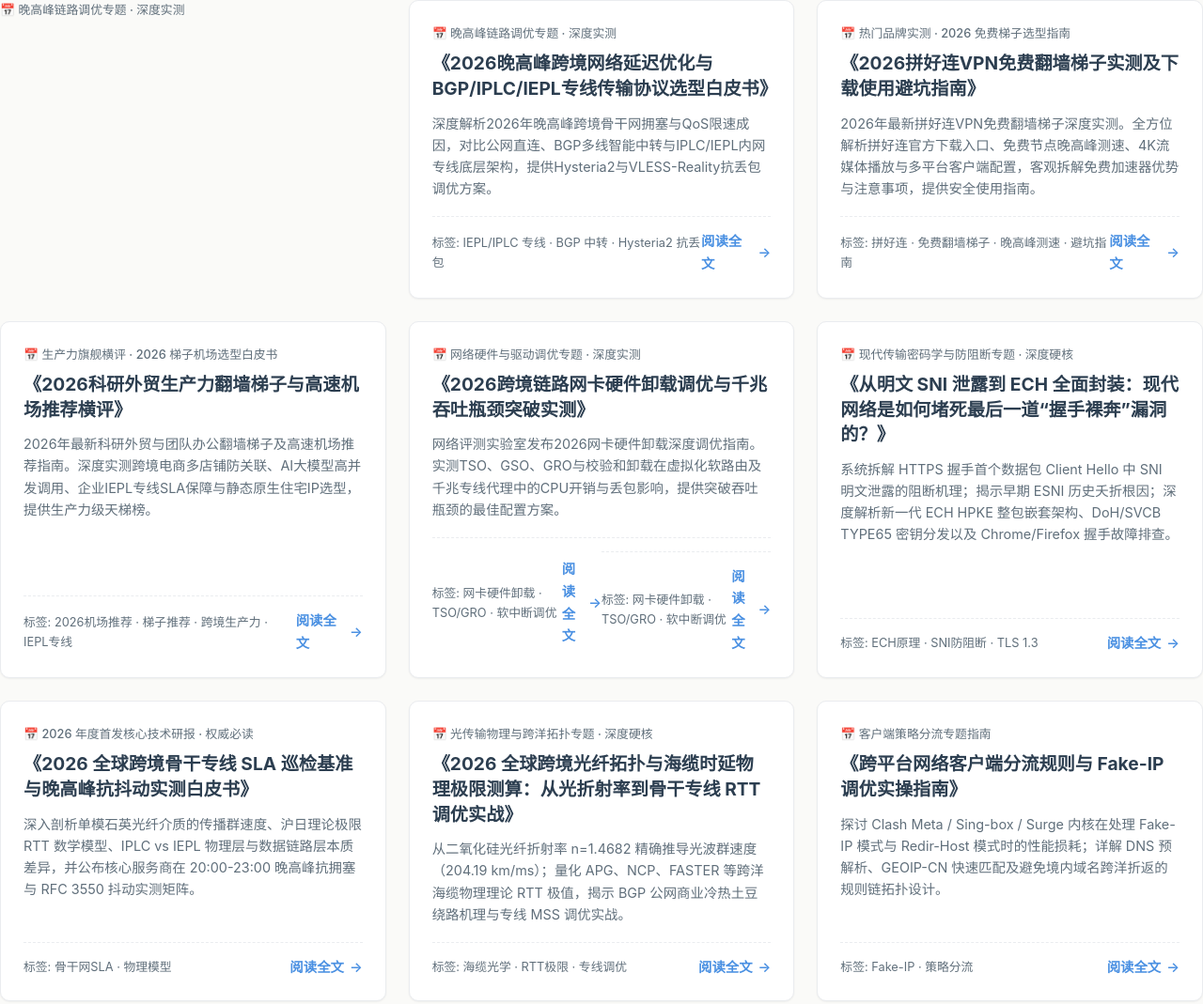
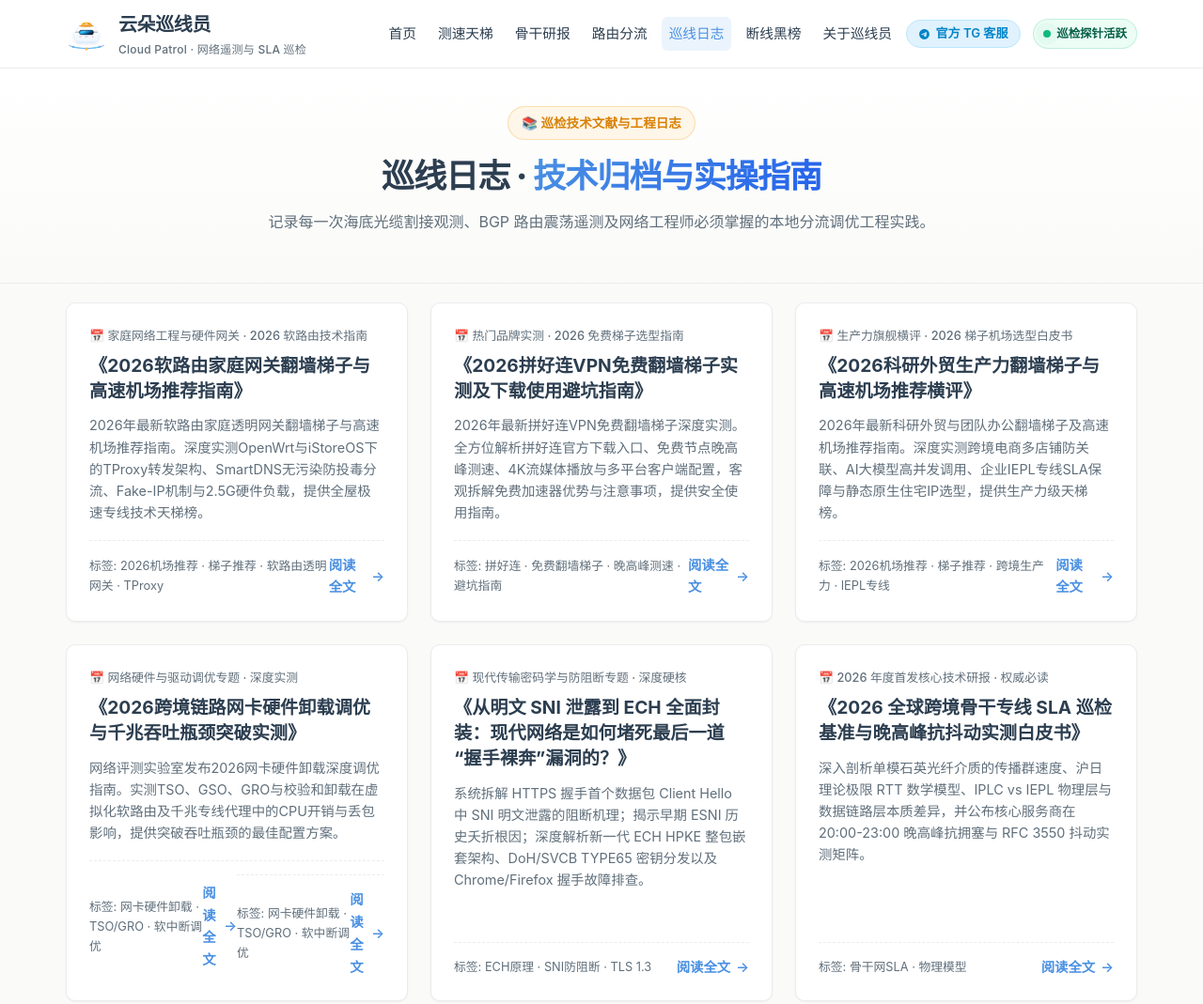
Before and after one commit to zs350235495-ui/xunxianyun, a website: page blog.html in a window 1280 px wide. Shown: the top 1069 px of the page at 94% size. Drawn offline with Linux system fonts and the light colour scheme.

Commit message:
revert(blog): restore clean original blog.html at 65e29dc

```diff
--- a/blog.html
+++ b/blog.html
@@ -934,187 +934,179 @@ code.inline-code {
 }
   </style>
 
-      <div class="report-grid">
-        <!-- 2026晚高峰跨境网络延迟优化与BGP/IPLC/IEPL专线传输协议选型白皮书 -->
-      <div class="report-date">📅 晚高峰链路调优专题 · 深度实测</div>
+  <script type="application/ld+json">
+  {
+    "@context": "https://schema.org",
+    "@graph": [
+      {
+        "@type": "Blog",
+        "@id": "https://xunxianyuan.org/blog.html#blog",
+        "url": "https://xunxianyuan.org/blog.html",
+        "name": "巡线日志 - 云朵巡线员",
+        "description": "跨境网络工程深度技术日志与研报归档",
+        "inLanguage": "zh-CN",
+        "dateModified": "2026-10-25T18:40:00+08:00",
+        "publisher": {
+          "@type": "Organization",
+          "name": "云朵巡线员技术实验室",
+          "logo": {
+            "@type": "ImageObject",
+            "url": "https://xunxianyuan.org/assets/images/logo.svg"
+          }
+        }
+      },
+      {
+        "@type": "BreadcrumbList",
+        "@id": "https://xunxianyuan.org/blog.html#breadcrumb",
+        "itemListElement": [
+          { "@type": "ListItem", "position": 1, "name": "首页", "item": "https://xunxianyuan.org/index.html" },
+          { "@type": "ListItem", "position": 2, "name": "巡线日志", "item": "https://xunxianyuan.org/blog.html" }
+        ]
+      }
+    ]
+  }
+  </script>
+</head>
+<body>
 
-      <!-- 2026软路由家庭网关翻墙梯子与高速机场推荐指南 -->
-        <article class="report-card">
-          <div class="report-date">📅 晚高峰链路调优专题 · 深度实测</div>
-          <h3 class="report-title">
-            <a href="./articles/bgp-iepl-latency-optimization-protocol-guide-2026.html" style="color: var(--color-text-main);">《2026晚高峰跨境网络延迟优化与BGP/IPLC/IEPL专线传输协议选型白皮书》</a>
-          </h3>
-          <p class="report-excerpt">
-            深度解析2026年晚高峰跨境骨干网拥塞与QoS限速成因，对比公网直连、BGP多线智能中转与IPLC/IEPL内网专线底层架构，提供Hysteria2与VLESS-Reality抗丢包调优方案。
-          </p>
-          <div style="margin-top: auto; padding-top: 14px; border-top: 1px dashed var(--color-border); display: flex; justify-content: space-between; align-items: center;">
-            <span style="font-size: 0.8rem; color: var(--color-text-muted);">标签: IEPL/IPLC 专线 · BGP 中转 · Hysteria2 抗丢包</span>
-            <a href="./articles/bgp-iepl-latency-optimization-protocol-guide-2026.html" class="report-link-btn">阅读全文 <span>→</span></a>
-          </div>
-        </article>
-        <!-- 2026拼好连VPN免费翻墙梯子实测及下载使用避坑指南 -->
-        <article class="report-card">
-          <div class="report-date">📅 热门品牌实测 · 2026 免费梯子选型指南</div>
-          <h3 class="report-title">
-            <a href="./articles/bgp-iepl-latency-optimization-protocol-guide-2026.html" style="color: var(--color-text-main);">《2026拼好连VPN免费翻墙梯子实测及下载使用避坑指南》</a>
-          </h3>
-          <p class="report-excerpt">
-            2026年最新拼好连VPN免费翻墙梯子深度实测。全方位解析拼好连官方下载入口、免费节点晚高峰测速、4K流媒体播放与多平台客户端配置，客观拆解免费加速器优势与注意事项，提供安全使用指南。
-          </p>
-          <div style="margin-top: auto; padding-top: 14px; border-top: 1px dashed var(--color-border); display: flex; justify-content: space-between; align-items: center;">
-            <span style="font-size: 0.8rem; color: var(--color-text-muted);">标签: 拼好连 · 免费翻墙梯子 · 晚高峰测速 · 避坑指南</span>
-            <a href="./articles/bgp-iepl-latency-optimization-protocol-guide-2026.html" class="report-link-btn">阅读全文 <span>→</span></a>
-          </div>
-        </article>
 
-        <!-- 2026科研外贸生产力翻墙梯子与高速机场推荐横评 -->
-        <article class="report-card">
-          <div class="report-date">📅 生产力旗舰横评 · 2026 梯子机场选型白皮书</div>
-          <h3 class="report-title">
-            <a href="./articles/bgp-iepl-latency-optimization-protocol-guide-2026.html" style="color: var(--color-text-main);">《2026科研外贸生产力翻墙梯子与高速机场推荐横评》</a>
-          </h3>
-          <p class="report-excerpt">
-            2026年最新科研外贸与团队办公翻墙梯子及高速机场推荐指南。深度实测跨境电商多店铺防关联、AI大模型高并发调用、企业IEPL专线SLA保障与静态原生住宅IP选型，提供生产力级天梯榜。
-          </p>
-          <div style="margin-top: auto; padding-top: 14px; border-top: 1px dashed var(--color-border); display: flex; justify-content: space-between; align-items: center;">
-            <span style="font-size: 0.8rem; color: var(--color-text-muted);">标签: 2026机场推荐 · 梯子推荐 · 跨境生产力 · IEPL专线</span>
-            <a href="./articles/bgp-iepl-latency-optimization-protocol-guide-2026.html" class="report-link-btn">阅读全文 <span>→</span></a>
-          </div>
-        </article>
+  <!-- 顶部导航栏 -->
+  <header class="site-header">
+    <div class="container header-inner">
+      <a href="./index.html" class="site-brand">
+        <div class="brand-logo">
+          <svg xmlns="http://www.w3.org/2000/svg" viewBox="0 0 512 512" width="100%" height="100%">
+  <defs>
+    <linearGradient id="cloudGrad" x1="0%" y1="0%" x2="0%" y2="100%">
+      <stop offset="0%" stop-color="#FFFFFF"/>
+      <stop offset="85%" stop-color="#F0F7FF"/>
+      <stop offset="100%" stop-color="#D9EBFC"/>
+    </linearGradient>
+    <linearGradient id="helmetGrad" x1="0%" y1="0%" x2="100%" y2="100%">
+      <stop offset="0%" stop-color="#FBBF24"/>
+      <stop offset="40%" stop-color="#F5A623"/>
+      <stop offset="100%" stop-color="#D97706"/>
+    </linearGradient>
+    <linearGradient id="visorGrad" x1="0%" y1="0%" x2="100%" y2="50%">
+      <stop offset="0%" stop-color="#0284C7"/>
+      <stop offset="35%" stop-color="#38BDF8"/>
+      <stop offset="70%" stop-color="#0369A1"/>
+      <stop offset="100%" stop-color="#0F172A"/>
+    </linearGradient>
+    <linearGradient id="fiberGrad" x1="0%" y1="0%" x2="100%" y2="0%">
+      <stop offset="0%" stop-color="#2563EB" stop-opacity="0.2"/>
+      <stop offset="20%" stop-color="#38BDF8"/>
+      <stop offset="50%" stop-color="#60A5FA"/>
+      <stop offset="80%" stop-color="#38BDF8"/>
+      <stop offset="100%" stop-color="#2563EB" stop-opacity="0.2"/>
+    </linearGradient>
+    <radialGradient id="pulseGlow" cx="50%" cy="50%" r="50%">
+      <stop offset="0%" stop-color="#FFFFFF"/>
+      <stop offset="30%" stop-color="#38BDF8"/>
+      <stop offset="70%" stop-color="#4A90E2" stop-opacity="0.6"/>
+      <stop offset="100%" stop-color="#4A90E2" stop-opacity="0"/>
+    </radialGradient>
+    <radialGradient id="accentPulse" cx="50%" cy="50%" r="50%">
+      <stop offset="0%" stop-color="#FFFBEB"/>
+      <stop offset="40%" stop-color="#F5A623"/>
+      <stop offset="100%" stop-color="#D97706" stop-opacity="0"/>
+    </radialGradient>
+    <filter id="softShadow" x="-10%" y="-10%" width="125%" height="125%">
+      <feDropShadow dx="0" dy="12" stdDeviation="16" flood-color="#1E3A8A" flood-opacity="0.12"/>
+    </filter>
+    <filter id="glowFilter" x="-30%" y="-30%" width="160%" height="160%">
+      <feGaussianBlur stdDeviation="6" result="blur"/>
+      <feComposite in="SourceGraphic" in2="blur" operator="over"/>
+    </filter>
+  </defs>
+  <path d="M 40 400 C 140 450, 372 450, 472 400" fill="none" stroke="#CBD5E1" stroke-width="14" stroke-linecap="round" opacity="0.5"/>
+  <path d="M 40 400 C 140 450, 372 450, 472 400" fill="none" stroke="url(#fiberGrad)" stroke-width="8" stroke-linecap="round" filter="url(#glowFilter)"/>
+  <g filter="url(#softShadow)">
+    <path d="M 170 370 L 342 370 A 64 64 0 0 0 406 306 A 54 54 0 0 0 380 220 A 72 72 0 0 0 320 160 A 88 88 0 0 0 192 160 A 72 72 0 0 0 132 220 A 54 54 0 0 0 106 306 A 64 64 0 0 0 170 370 Z" fill="url(#cloudGrad)" stroke="#C8DFF5" stroke-width="3" stroke-linejoin="round"/>
+  </g>
+  <g id="safetyHelmet">
+    <path d="M 186 160 C 186 96, 326 96, 326 160 Z" fill="url(#helmetGrad)"/>
+    <path d="M 251 102 C 251 102, 256 125, 256 160 C 256 125, 261 102, 261 102 Z" fill="#FDE68A" opacity="0.8"/>
+    <path d="M 200 148 Q 256 138 312 148" fill="none" stroke="#FFFFFF" stroke-width="5" stroke-linecap="round" opacity="0.75"/>
+    <path d="M 166 160 C 166 150, 346 150, 346 160 C 346 172, 166 172, 166 160 Z" fill="#D97706"/>
+    <path d="M 172 160 C 172 153, 340 153, 340 160 C 340 166, 172 166, 172 160 Z" fill="#F5A623"/>
+    <circle cx="256" cy="132" r="10" fill="#FFFFFF" opacity="0.95"/>
+    <path d="M 257 124 L 251 133 L 255 133 L 254 140 L 261 131 L 257 131 Z" fill="#F5A623"/>
+  </g>
+  <g id="techVisor">
+    <path d="M 124 235 C 130 230, 382 230, 388 235" fill="none" stroke="#475569" stroke-width="6" stroke-linecap="round"/>
+    <rect x="168" y="210" width="176" height="58" rx="26" fill="#1E293B" stroke="#0F172A" stroke-width="3"/>
+    <rect x="174" y="215" width="164" height="48" rx="22" fill="url(#visorGrad)"/>
+    <path d="M 184 222 L 230 222" stroke="#FFFFFF" stroke-width="2.5" stroke-linecap="round" opacity="0.8"/>
+    <circle cx="242" cy="222" r="2" fill="#FFFFFF" opacity="0.8"/>
+    <circle cx="256" cy="239" r="12" fill="none" stroke="#38BDF8" stroke-width="1.5" stroke-dasharray="3,3" opacity="0.75"/>
+    <circle cx="256" cy="239" r="3" fill="#38BDF8" opacity="0.9"/>
+    <path d="M 295 220 L 324 250" stroke="#FFFFFF" stroke-width="3" stroke-linecap="round" opacity="0.25"/>
+  </g>
+  <circle cx="178" cy="292" r="12" fill="#FCA5A5" opacity="0.5"/>
+  <circle cx="334" cy="292" r="12" fill="#FCA5A5" opacity="0.5"/>
+  <path d="M 242 290 Q 256 304 270 290" fill="none" stroke="#475569" stroke-width="3.5" stroke-linecap="round"/>
+  <g id="pulseNodes">
+    <circle cx="95" cy="416" r="18" fill="url(#pulseGlow)"/>
+    <circle cx="95" cy="416" r="5" fill="#FFFFFF"/>
+    <circle cx="95" cy="416" r="3" fill="#38BDF8"/>
+    <circle cx="256" cy="442" r="24" fill="url(#accentPulse)"/>
+    <circle cx="256" cy="442" r="7" fill="#FFFFFF"/>
+    <circle cx="256" cy="442" r="4" fill="#F5A623"/>
+    <circle cx="415" cy="416" r="18" fill="url(#pulseGlow)"/>
+    <circle cx="415" cy="416" r="5" fill="#FFFFFF"/>
+    <circle cx="415" cy="416" r="3" fill="#38BDF8"/>
+    <circle cx="175" cy="434" r="3.5" fill="#BAE6FD" opacity="0.9"/>
+    <circle cx="335" cy="434" r="3.5" fill="#BAE6FD" opacity="0.9"/>
+  </g>
+</svg>
+        </div>
+        <div class="brand-text">
+          <span class="brand-title">云朵巡线员</span>
+          <span class="brand-tagline">Cloud Patrol · 网络遥测与 SLA 巡检</span>
+        </div>
+      </a>
 
-        <!-- 网卡硬件卸载与千兆吞吐瓶颈突破实测 -->
-        <article class="report-card">
-          <div class="report-date">📅 网络硬件与驱动调优专题 · 深度实测</div>
-          <h3 class="report-title">
-            <a href="./articles/bgp-iepl-latency-optimization-protocol-guide-2026.html" style="color: var(--color-text-main);">《2026跨境链路网卡硬件卸载调优与千兆吞吐瓶颈突破实测》</a>
-          </h3>
-          <p class="report-excerpt">
-            网络评测实验室发布2026网卡硬件卸载深度调优指南。实测TSO、GSO、GRO与校验和卸载在虚拟化软路由及千兆专线代理中的CPU开销与丢包影响，提供突破吞吐瓶颈的最佳配置方案。
-          </p>
-          <div style="margin-top: auto; padding-top: 14px; border-top: 1px dashed var(--color-border); display: flex; justify-content: space-between; align-items: center;">
-            <span style="font-size: 0.8rem; color: var(--color-text-muted);">标签: 网卡硬件卸载 · TSO/GRO · 软中断调优</span>
-            <a href="./articles/bgp-iepl-latency-optimization-protocol-guide-2026.html" class="report-link-btn">阅读全文 <span>→</span></a>
+      <nav class="site-nav">
+        <a href="./index.html" class="nav-link">首页</a>
+        <a href="./pingce.html" class="nav-link">测速天梯</a>
+        <a href="./sla-benchmark-2026.html" class="nav-link">骨干研报</a>
+        <a href="./routing.html" class="nav-link">路由分流</a>
+        <a href="./blog.html" class="nav-link active">巡线日志</a>
+        <a href="./paolu.html" class="nav-link">断线黑榜</a>
+        <a href="./about.html" class="nav-link">关于巡线员</a>
+        <a href="https://t.me/huanqiuti8899" target="_blank" rel="nofollow noopener noreferrer" class="nav-tg-btn" title="点击直达官方 Telegram 客服">
+          <svg width="13" height="13" viewBox="0 0 24 24" fill="currentColor"><path d="M12 2C6.48 2 2 6.48 2 12s4.48 10 10 10 10-4.48 10-10S17.52 2 12 2zm4.64 6.8c-.15 1.58-.8 5.42-1.13 7.19-.14.75-.42 1-.68 1.03-.58.05-1.02-.38-1.58-.75-.88-.58-1.38-.94-2.23-1.5-.99-.65-.35-1.01.22-1.59.15-.15 2.71-2.48 2.76-2.69a.2.2 0 00-.05-.18c-.06-.05-.14-.03-.21-.02-.09.02-1.49.95-4.22 2.79-.4.27-.76.41-1.08.4-.36-.01-1.04-.2-1.55-.37-.63-.2-1.12-.31-1.08-.66.02-.18.27-.36.74-.55 2.92-1.27 4.86-2.11 5.83-2.51 2.78-1.16 3.35-1.36 3.73-1.36.08 0 .27.02.39.12.1.08.13.19.14.27-.01.06.01.24 0 .38z"/></svg>
+          <span>官方 TG 客服</span>
+        </a>
+        <div class="nav-status-badge">
+          <span class="pulse-dot"></span>
+          <span>巡检探针活跃</span>
+        </div>
+      </nav>
+    </div>
+  </header>
 
-<div style="margin-top: auto; padding-top: 14px; border-top: 1px dashed var(--color-border); display: flex; justify-content: space-between; align-items: center;">
-            <span style="font-size: 0.8rem; color: var(--color-text-muted);">标签: 网卡硬件卸载 · TSO/GRO · 软中断调优</span>
-            <a href="./articles/bgp-iepl-latency-optimization-protocol-guide-2026.html" class="report-link-btn">阅读全文 <span>→</span></a>
-          </div>
-        </article>
-
-        <!-- 现代密码学与 ECH 专题 -->
-        <article class="report-card">
-          <div class="report-date">📅 现代传输密码学与防阻断专题 · 深度硬核</div>
-          <h3 class="report-title">
-            <a href="./ech-sni-client-hello.html" style="color: var(--color-text-main);">《从明文 SNI 泄露到 ECH 全面封装：现代网络是如何堵死最后一道“握手裸奔”漏洞的？》</a>
-          </h3>
-          <p class="report-excerpt">
-            系统拆解 HTTPS 握手首个数据包 Client Hello 中 SNI 明文泄露的阻断机理；揭示早期 ESNI 历史夭折根因；深度解析新一代 ECH HPKE 整包嵌套架构、DoH/SVCB TYPE65 密钥分发以及 Chrome/Firefox 握手故障排查。
-          </p>
-          <div style="margin-top: auto; padding-top: 14px; border-top: 1px dashed var(--color-border); display: flex; justify-content: space-between; align-items: center;">
-            <span style="font-size: 0.8rem; color: var(--color-text-muted);">标签: ECH原理 · SNI防阻断 · TLS 1.3</span>
-            <a href="./ech-sni-client-hello.html" class="report-link-btn">阅读全文 <span>→</span></a>
-          </div>
-        </article>
-
-        <!-- 核心白皮书 -->
-        <article class="report-card">
-          <div class="report-date">📅 2026 年度首发核心技术研报 · 权威必读</div>
-          <h3 class="report-title">
-            <a href="./sla-benchmark-2026.html" style="color: var(--color-text-main);">《2026 全球跨境骨干专线 SLA 巡检基准与晚高峰抗抖动实测白皮书》</a>
-          </h3>
-          <p class="report-excerpt">
-            深入剖析单模石英光纤介质的传播群速度、沪日理论极限 RTT 数学模型、IPLC vs IEPL 物理层与数据链路层本质差异，并公布核心服务商在 20:00-23:00 晚高峰抗拥塞与 RFC 3550 抖动实测矩阵。
-          </p>
-          <div style="margin-top: auto; padding-top: 14px; border-top: 1px dashed var(--color-border); display: flex; justify-content: space-between; align-items: center;">
-            <span style="font-size: 0.8rem; color: var(--color-text-muted);">标签: 骨干网SLA · 物理模型</span>
-            <a href="./sla-benchmark-2026.html" class="report-link-btn">阅读全文 <span>→</span></a>
-          </div>
-        </article>
-
-        <!-- 海缆时延物理极限专题 -->
-        <article class="report-card">
-          <div class="report-date">📅 光传输物理与跨洋拓扑专题 · 深度硬核</div>
-          <h3 class="report-title">
-            <a href="./undersea-cable-rtt-2026.html" style="color: var(--color-text-main);">《2026 全球跨境光纤拓扑与海缆时延物理极限测算：从光折射率到骨干专线 RTT 调优实战》</a>
-          </h3>
-          <p class="report-excerpt">
-            从二氧化硅光纤折射率 n=1.4682 精确推导光波群速度（204.19 km/ms）；量化 APG、NCP、FASTER 等跨洋海缆物理理论 RTT 极值，揭示 BGP 公网商业冷热土豆绕路机理与专线 MSS 调优实战。
-          </p>
-          <div style="margin-top: auto; padding-top: 14px; border-top: 1px dashed var(--color-border); display: flex; justify-content: space-between; align-items: center;">
-            <span style="font-size: 0.8rem; color: var(--color-text-muted);">标签: 海缆光学 · RTT极限 · 专线调优</span>
-            <a href="./undersea-cable-rtt-2026.html" class="report-link-btn">阅读全文 <span>→</span></a>
-          </div>
-        </article>
-
-        <!-- 客户端分流调优 -->
-        <article class="report-card">
-          <div class="report-date">📅 客户端策略分流专题指南</div>
-          <h3 class="report-title">
-            <a href="./routing.html" style="color: var(--color-text-main);">《跨平台网络客户端分流规则与 Fake-IP 调优实操指南》</a>
-          </h3>
-          <p class="report-excerpt">
-            探讨 Clash Meta / Sing-box / Surge 内核在处理 Fake-IP 模式与 Redir-Host 模式时的性能损耗；详解 DNS 预解析、GEOIP-CN 快速匹配及避免境内域名跨洋折返的规则链拓扑设计。
-          </p>
-          <div style="margin-top: auto; padding-top: 14px; border-top: 1px dashed var(--color-border); display: flex; justify-content: space-between; align-items: center;">
-            <span style="font-size: 0.8rem; color: var(--color-text-muted);">标签: Fake-IP · 策略分流</span>
-            <a href="./routing.html" class="report-link-btn">阅读全文 <span>→</span></a>
-          </div>
-        </article>
-
-        <!-- 双软路由防泄露 -->
-        <article class="report-card">
-          <div class="report-date">📅 家庭与企业网关工程实践</div>
-          <h3 class="report-title">
-            <a href="./soft-routing.html" style="color: var(--color-text-main);">《双软路由（iKuai + OpenWrt）分流与 WebRTC IP 防泄漏工程实践》</a>
-          </h3>
-          <p class="report-excerpt">
-            以 iKuai 作为物理主路由处理多拨与硬件 NAT 流控，OpenWrt 作为旁路网关处理出境流量。详细讲解防火墙规则配置、STUN 协议端口阻断以及解决浏览器端 WebRTC 真实外网 IP 泄露的硬核工程方案。
-          </p>
-          <div style="margin-top: auto; padding-top: 14px; border-top: 1px dashed var(--color-border); display: flex; justify-content: space-between; align-items: center;">
-            <span style="font-size: 0.8rem; color: var(--color-text-muted);">标签: 双软路由 · WebRTC防漏</span>
-            <a href="./soft-routing.html" class="report-link-btn">阅读全文 <span>→</span></a>
-          </div>
-        </article>
-
-        <!-- 双软路由与旁路网关防泄漏实战长文 -->
-        <article class="report-card">
-          <div class="report-date">📅 局域网网关与防泄漏专题 · 深度实战</div>
-          <h3 class="report-title">
-            <a href="./network-gateway-leak-prevention.html" style="color: var(--color-text-main);">《2026 双软路由（iKuai + 旁路网关）拓扑搭建与 WebRTC/DNS 真实 IP 泄漏全链路排障实战》</a>
-          </h3>
-          <p class="report-excerpt">
-            拓扑深度拆解：iKuai 主路由物理流控与 Linux TUN 旁路由高可用协同、rp_filter 丢包调优陷阱、Fake-IP 闭环、WebRTC STUN UDP 封禁与 Wireshark 抓包决策树。
-          </p>
-          <div style="margin-top: auto; padding-top: 14px; border-top: 1px dashed var(--color-border); display: flex; justify-content: space-between; align-items: center;">
-            <span style="font-size: 0.8rem; color: var(--color-text-muted);">标签: 双软路由 · WebRTC防漏 · 网关调优</span>
-            <a href="./network-gateway-leak-prevention.html" class="report-link-btn">阅读全文 <span>→</span></a>
-          </div>
-        </article>
-      </div>
-
-      <!-- 巡线日志时间线 -->
-      <div style="margin-top: 60px; background: #FFFFFF; border: 1px solid var(--color-border); border-radius: var(--radius-md); padding: 32px;">
-        <h3 style="font-size: 1.3rem; margin-bottom: 20px; color: var(--color-text-main);">🕒 巡线观测哨兵 · 动态日志记录</h3>
-        <ul style="list-style: none; display: flex; flex-direction: column; gap: 16px;">
-          <li style="border-left: 3px solid var(--color-primary); padding-left: 16px;">
-            <div style="font-size: 0.8rem; color: var(--color-text-muted);">2026-10-24 16:30 · 华东机房</div>
-            <div style="font-weight: 600; color: var(--color-text-main);">亚太 APG 海缆例行维护观测完成</div>
-            <div style="font-size: 0.88rem; color: var(--color-text-muted);">监测到主要服务商触发主备路由调度，<strong>大佬云</strong> 与 <strong>环球梯</strong> 专线无感切换，丢包率均低于 0.001%。</div>
-          </li>
-          <li style="border-left: 3px solid var(--color-accent); padding-left: 16px;">
-            <div style="font-size: 0.8rem; color: var(--color-text-muted);">2026-10-20 09:15 · 探针网络</div>
-            <div style="font-weight: 600; color: var(--color-text-main);">上线 RFC 3550 一阶低通滤波器抖动采样模块</div>
-            <div style="font-size: 0.88rem; color: var(--color-text-muted);">探针采样频率提升至 300s/轮，全面收录晚高峰 20:00 - 23:00 突发方差指标。</div>
-          </li>
-        </ul>
+  <section class="hero-section" style="padding: 40px 0 30px;">
+    <div class="container">
+      <div style="max-width: 800px; margin: 0 auto; text-align: center;">
+        <div class="hero-badge-wrap">
+          <span>📚 巡检技术文献与工程日志</span>
+        </div>
+        <h1 class="hero-title" style="font-size: 2.2rem; margin-bottom: 14px;">
+          巡线日志 · <span class="highlight">技术归档与实操指南</span>
+        </h1>
+        <p class="hero-desc" style="font-size: 1rem; margin-bottom: 20px;">
+          记录每一次海底光缆割接观测、BGP 路由震荡遥测及网络工程师必须掌握的本地分流调优工程实践。
+        </p>
       </div>
     </div>
+  </section>
 
+  <section class="section-block" style="padding-top: 20px;">
+    <div class="container">
       <div class="report-grid">
-        <!-- 2026晚高峰跨境网络延迟优化与BGP/IPLC/IEPL专线传输协议选型白皮书 -->
-      <div class="report-date">📅 晚高峰链路调优专题 · 深度实测</div>
-
-      <!-- 2026软路由家庭网关翻墙梯子与高速机场推荐指南 -->
+        <!-- 2026软路由家庭网关翻墙梯子与高速机场推荐指南 -->
         <article class="report-card">
           <div class="report-date">📅 家庭网络工程与硬件网关 · 2026 软路由技术指南</div>
           <h3 class="report-title">
```
